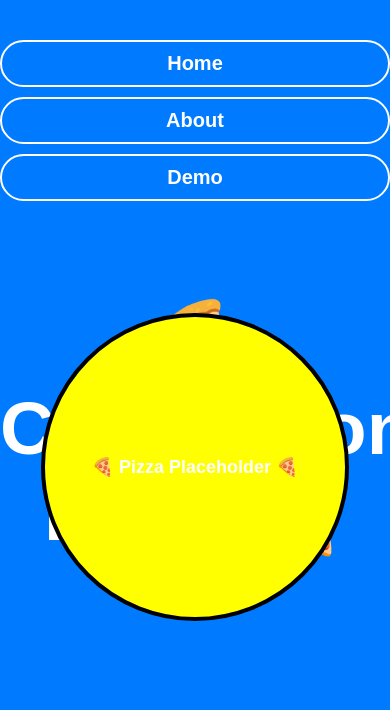
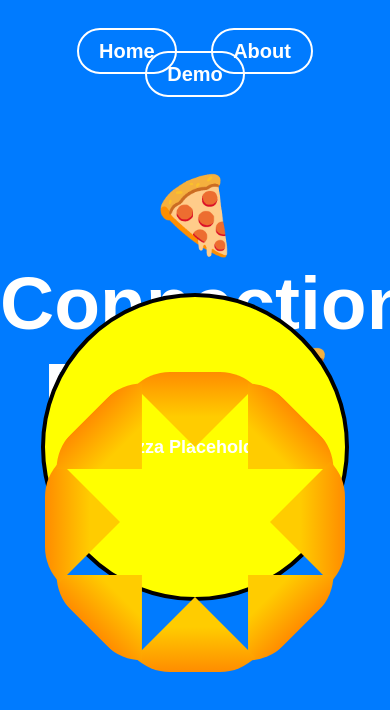
Before and after one commit to LisaMengotto/Connection-Pizza, a plain HTML site: page demo.html in a window 390 px wide. Shown: the top 710 px of the page. Drawn offline with Linux system fonts and the light colour scheme.

Commit message:
Update style.css
new slices

```diff
--- a/style.css
+++ b/style.css
@@ -52,18 +52,6 @@ section {
     border-radius: 10px;
 }
 
-/* Make everything responsive */
-@media (max-width: 768px) {
-    body {
-        padding: 20px;
-    }
-
-    nav a {
-        display: block;
-        margin: 10px 0;
-    }
-}
-
 /* Pizza Container */
 .pizza-container {
     display: flex;
@@ -76,50 +64,41 @@ section {
 
 /* Pizza Base */
 #pizza {
-    width: 200px;
-    height: 200px;
+    width: 300px;
+    height: 300px;
     position: relative;
     display: flex;
     justify-content: center;
     align-items: center;
 }
 
-/* Individual Pizza Slices (Emoji) */
+/* Individual Pizza Slices */
 .slice {
     position: absolute;
-    font-size: 40px;
-    cursor: pointer;
+    width: 50%;
+    height: 50%;
+    background: linear-gradient(to top, #ffcc00 70%, #ff8c00 100%); /* Yellow base, orange crust */
+    clip-path: polygon(50% 50%, 100% 0, 0 0); /* Triangle shape */
+    transform-origin: bottom center;
     transition: transform 0.3s ease-in-out;
-    display: flex;
-    flex-direction: column;
-    align-items: center;
-    justify-content: center;
+    border-top-left-radius: 50px; /* Curved crust */
+    border-top-right-radius: 50px; /* Curved crust */
+}
+
+/* Hover effect to enlarge slices */
+.slice:hover {
+    transform: scale(1.1);
 }
 
 /* Position Each Slice Radially */
-.slice:nth-child(1) { transform: translate(90px, 0px); }    /* Right */
-.slice:nth-child(2) { transform: translate(63px, -63px); }  /* Top-Right */
-.slice:nth-child(3) { transform: translate(0px, -90px); }   /* Top */
-.slice:nth-child(4) { transform: translate(-63px, -63px); } /* Top-Left */
-.slice:nth-child(5) { transform: translate(-90px, 0px); }   /* Left */
-.slice:nth-child(6) { transform: translate(-63px, 63px); }  /* Bottom-Left */
-.slice:nth-child(7) { transform: translate(0px, 90px); }    /* Bottom */
-.slice:nth-child(8) { transform: translate(63px, 63px); }   /* Bottom-Right */
-
-/* Hover effect to enlarge slices */
-.slice:hover {
-    transform: scale(1.3);
-}
-
-/* Connection Name Text (Black) */
-.slice span {
-    font-size: 12px;
-    color: black;  /* Name text is now black */
-    font-weight: bold;
-    text-align: center;
-    display: block;
-    margin-top: 5px;
-}
+.slice:nth-child(1) { transform: rotate(0deg) translateX(50%) rotate(0deg); }
+.slice:nth-child(2) { transform: rotate(45deg) translateX(50%) rotate(-45deg); }
+.slice:nth-child(3) { transform: rotate(90deg) translateX(50%) rotate(-90deg); }
+.slice:nth-child(4) { transform: rotate(135deg) translateX(50%) rotate(-135deg); }
+.slice:nth-child(5) { transform: rotate(180deg) translateX(50%) rotate(-180deg); }
+.slice:nth-child(6) { transform: rotate(225deg) translateX(50%) rotate(-225deg); }
+.slice:nth-child(7) { transform: rotate(270deg) translateX(50%) rotate(-270deg); }
+.slice:nth-child(8) { transform: rotate(315deg) translateX(50%) rotate(-315deg); }
 
 /* Input Box */
 #input-box {
```
